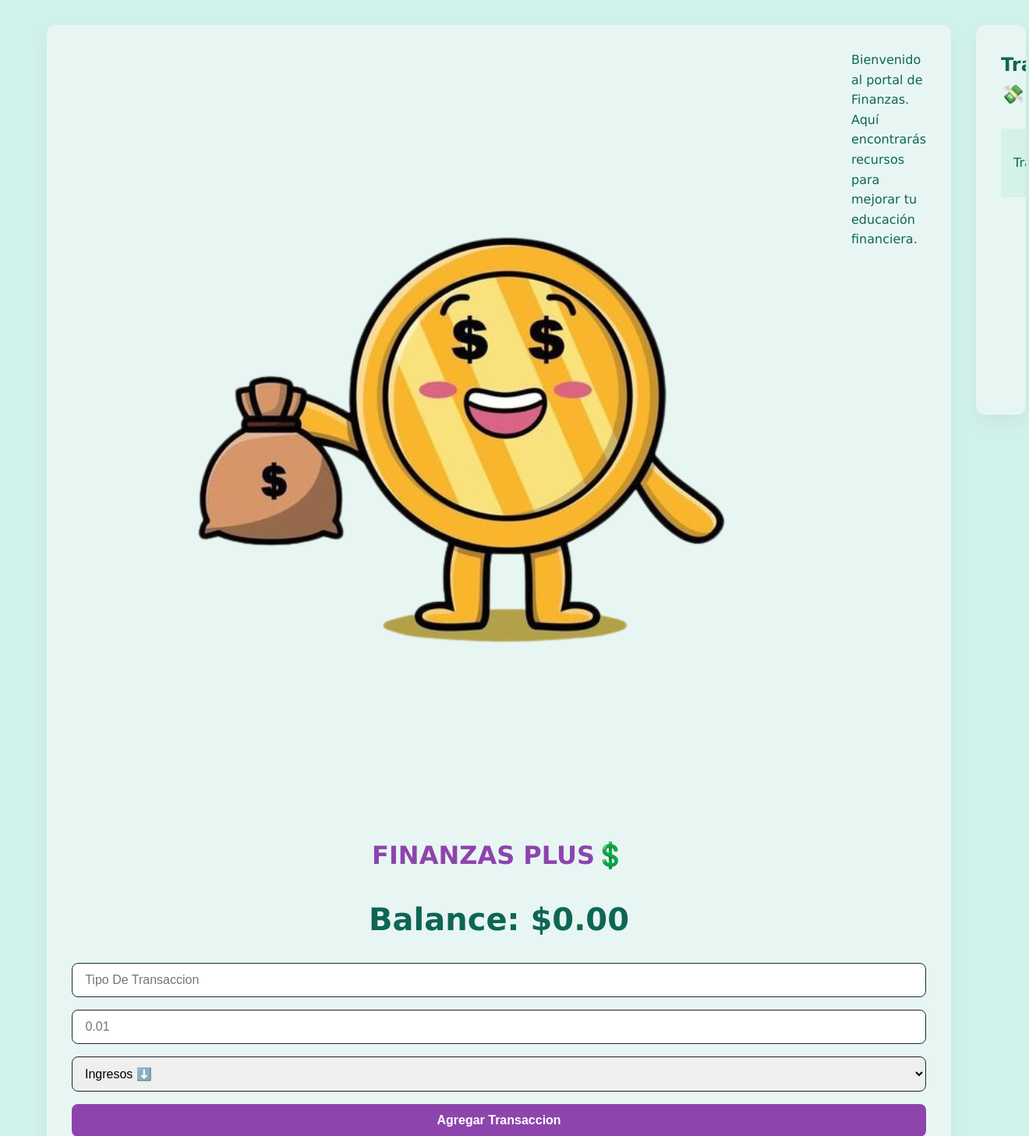
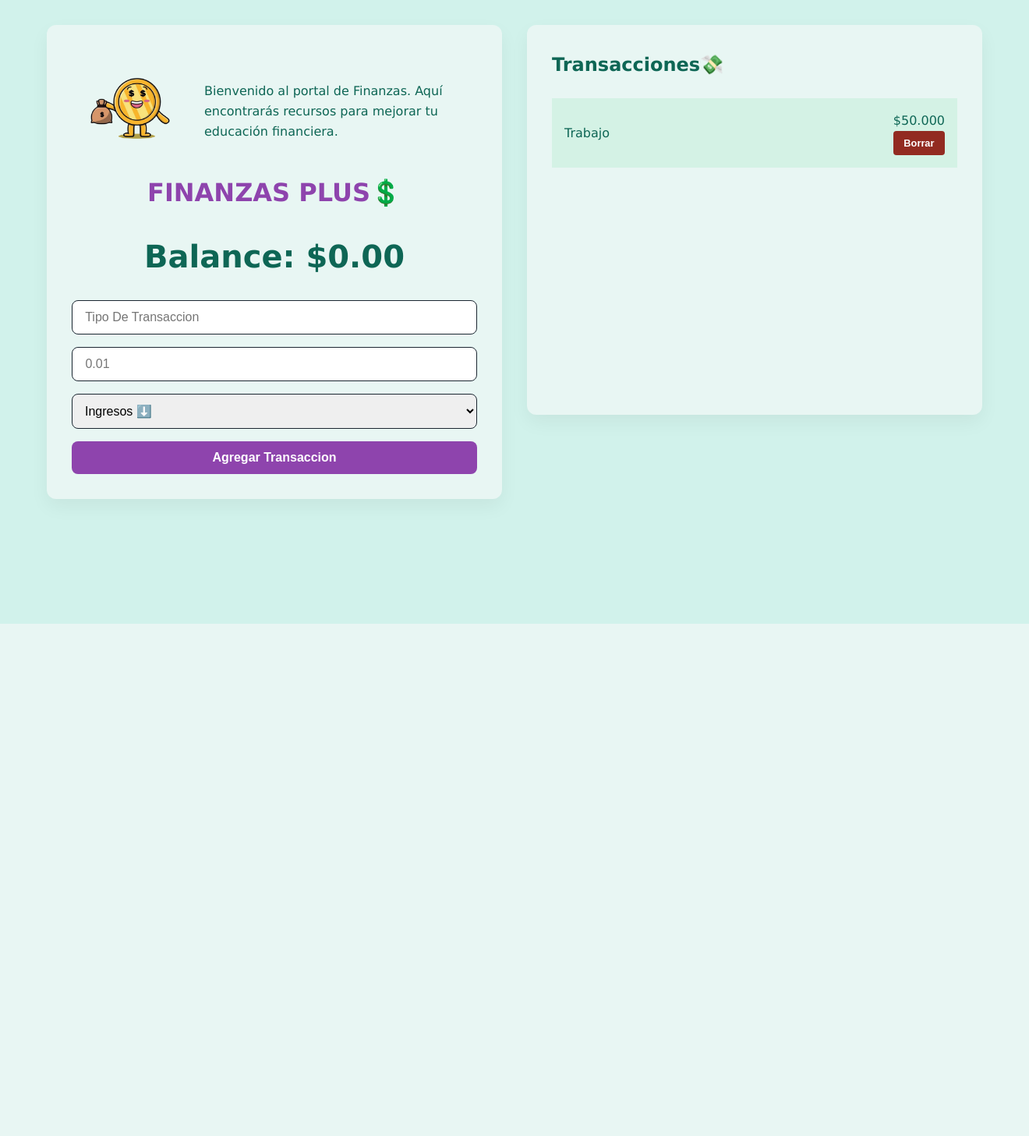
Before and after one commit to dayana1245/finanzas-plus, a PHP site: page / in a window 1320 px wide. Shown: the top 1457 px of the page at 78% size. After the commit the page ends 800 px from the top, so only its background shows below. Run offline with PHP 8.4, Linux system fonts and the light colour scheme.

Commit message:
Update file style.css

```diff
--- a/style.css
+++ b/style.css
@@ -66,6 +66,24 @@ margin: 2rem auto;
 
 }
 
+.media {
+    display: flex;
+    align-items: center;
+    gap: 20px; /* Espacio entre imagen y texto */
+    flex-wrap: wrap; /* Para que se acomode en pantallas pequeñas */
+  }
+
+  .image img {
+    max-width: 100%;
+    height: auto;
+    width: 150px; /* Tamaño fijo o ajustable */
+  }
+
+  .content {
+    flex: 1; /* El texto ocupa el resto del espacio */
+    font-size: 16px;
+  }
+
 .header
 
 {
@@ -85,14 +103,6 @@ color: var(--primary-color)
 
 }
 
-.image {
-    max-width: 100%;
-  }
-
-  .media {
-    display: flex;
-    align-items: flex-start;
-  }
 
 #balance
 
```
